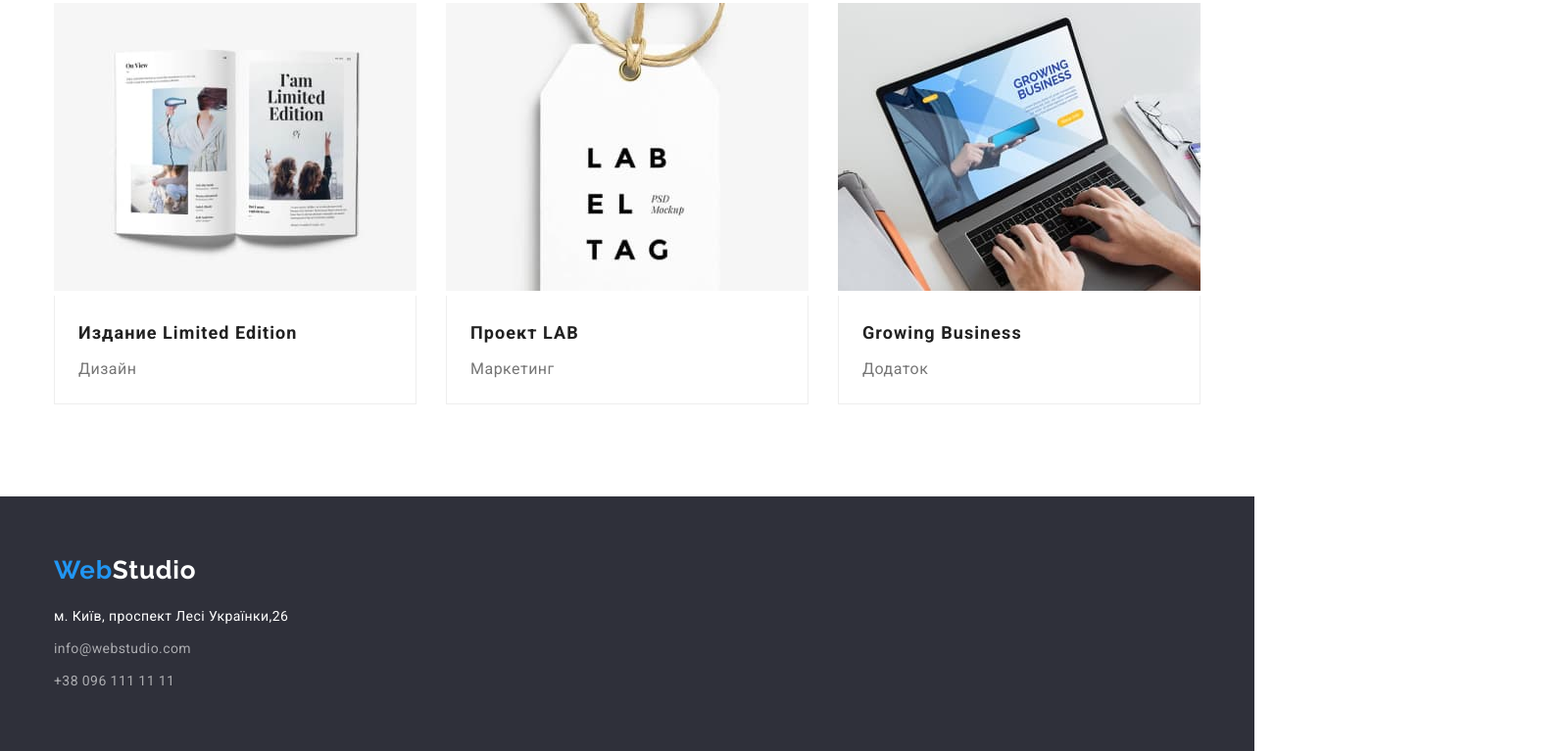
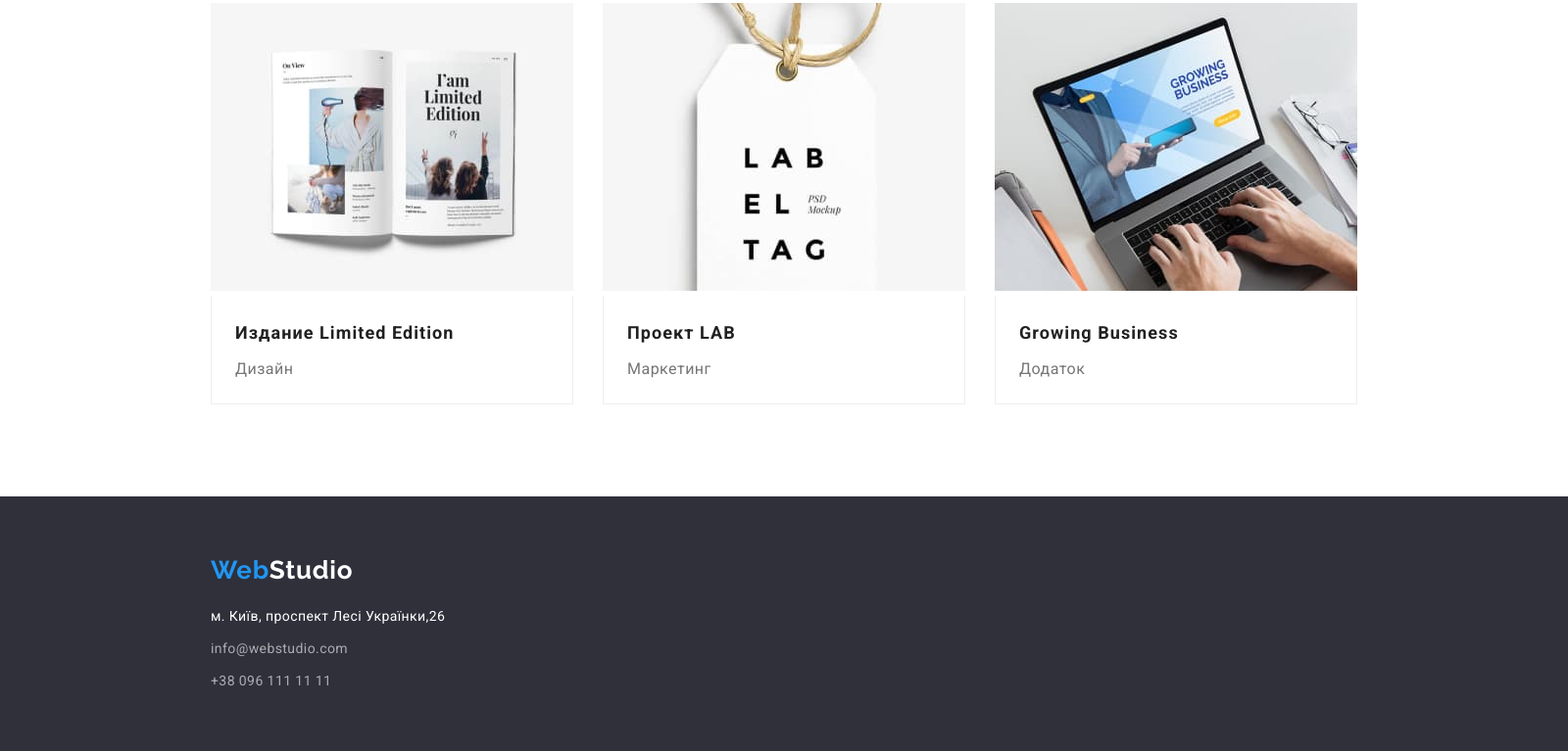
Before and after one commit to KulykAlexander/goit-markup-hw-04, a plain HTML site: page portfolio.html in a window 1280 px wide. Shown: the part 1227-1994 px from the top of the page at 98% size, 1600 px wide, since content can reach past the window. Drawn offline with nearby package versions, Linux system fonts and the light colour scheme.

Commit message:
Update styles.css

```diff
--- a/css/styles.css
+++ b/css/styles.css
@@ -28,6 +28,8 @@ body {
     margin: 0 auto;
 }
 .section {
+    width: 1600px;
+    margin: 0 auto;
     padding-top: 94px;
     padding-bottom: 94px;
 }
@@ -372,6 +374,8 @@ body {
 }
 /*footer*/
 .footer {
+    width: 1600px;
+    margin: 0 auto;
     padding: 60px 0;
     background-color: var(--footer-background-color);
 }
```
